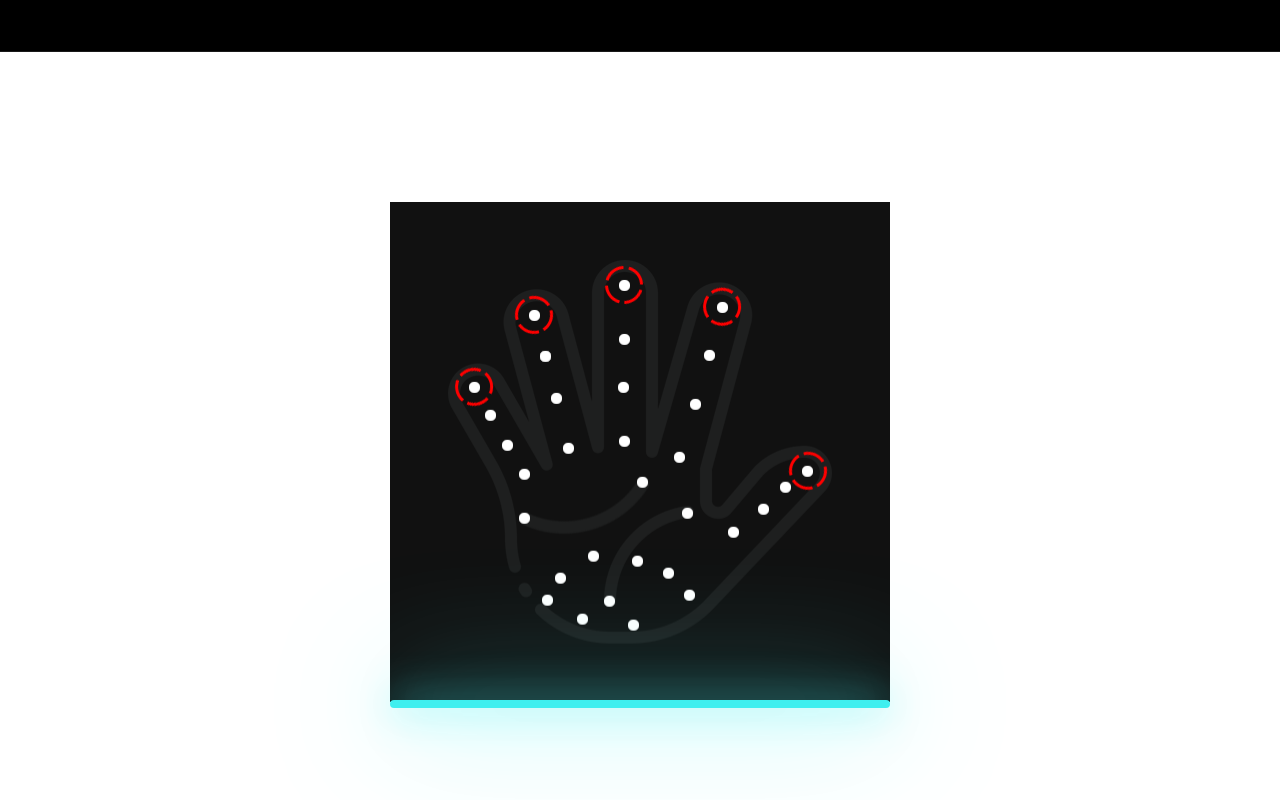
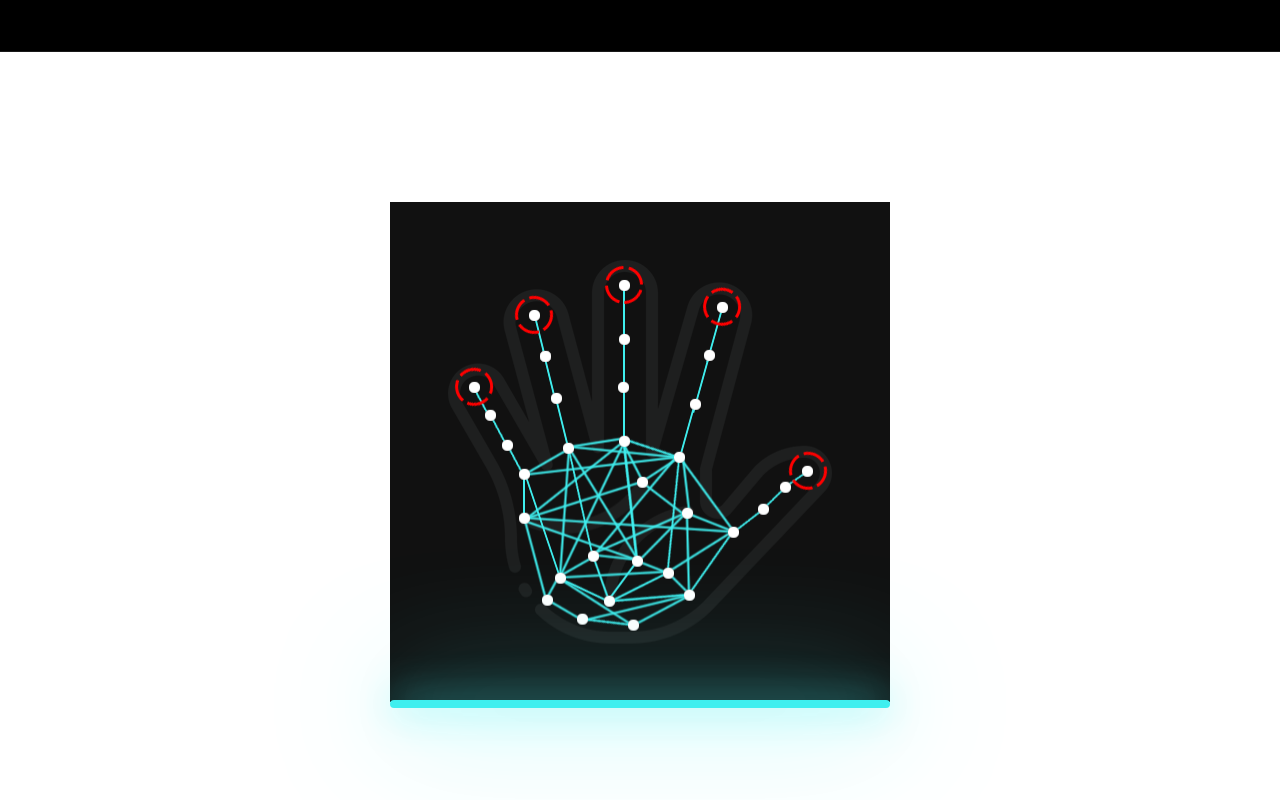
Before and after one commit to Houser97/React-Playground, a React (Vite) app: page / in a window 1280 px wide. Shown: the part 2348-3148 px from the top of the page. Built offline with nearby package versions, Linux system fonts and the light colour scheme.

Commit message:
Replace pseudo-element before with after to show lines png

```diff
--- a/src/styles/HandScann.css
+++ b/src/styles/HandScann.css
@@ -94,7 +94,7 @@
     }
 }
 
-.scan .hand .lines::before {
+.scan .hand .lines::after {
     content: "";
     position: absolute;
     top: 0;
```
